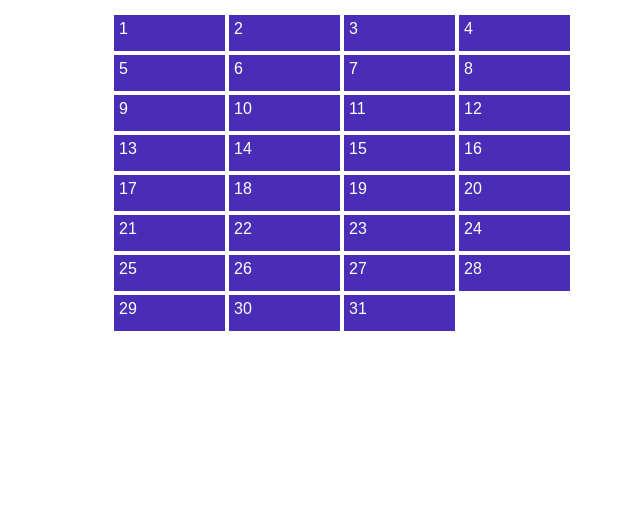
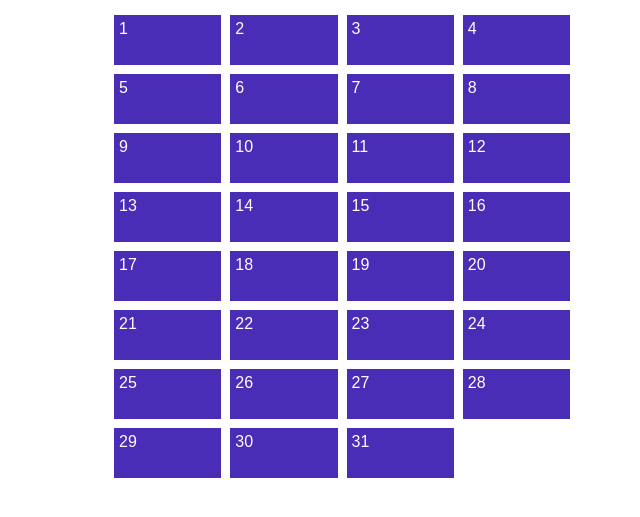
Before and after one commit to milhoanDesign/simple_calendar, a plain HTML site: page index.html in a window 1280 px wide. Shown: the part 133-650 px from the top of the page, without its empty margins (318-958 px from the left). Drawn offline with Linux system fonts and the light colour scheme.

Commit message:
Final commit for today

```diff
--- a/style.css
+++ b/style.css
@@ -11,6 +11,23 @@ label {
 }
 
 
+.output {
+    display: grid;
+    grid-template-columns: repeat(4, 1fr); /* or grid-template-columns: 25% 25% 25% 25%; */
+    grid-gap: 5px; /* Adjust as needed */
+  }
+
+  .output li {
+    border: 2px solid white;
+    padding: 5px;
+    height: 40px;
+    background-color: #4a2db6;
+    color: white;
+    list-style: none;
+  }
+
+
+/*
 .output * {
     box-sizing: border-box;
   }
@@ -29,6 +46,8 @@ label {
     background-color: #4a2db6;
     color: white;
   }
+   */
+
   html {
     font-family: sans-serif;
   }
```
